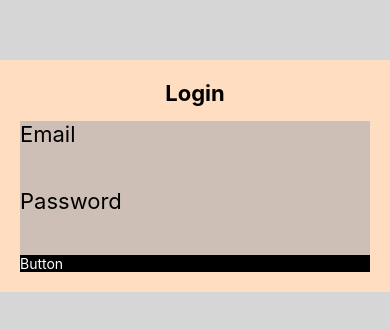
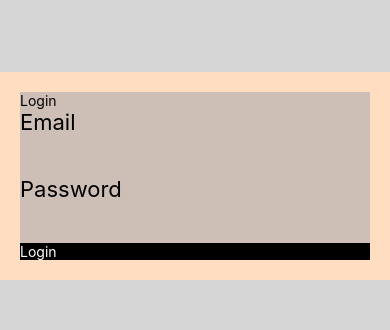
Before and after one commit to Zisuen/GoalTracker, a React Native app: screen /Login in a window 390 px wide. Shown: the part 246-576 px from the top of the page. Built offline with nearby package versions, Linux system fonts and the light colour scheme.

Commit message:
Creating Theme Context

```diff
--- a/src/components/Button.tsx
+++ b/src/components/Button.tsx
@@ -2,13 +2,14 @@ import React from 'react';
 import {Text, StyleSheet, TouchableOpacity} from 'react-native';
 
 type BUTTON_PROPS = {
+  btnLabel: string;
   pressHandler: () => void;
 };
 
-const Button = ({pressHandler}: BUTTON_PROPS) => {
+const Button = ({btnLabel, pressHandler}: BUTTON_PROPS) => {
   return (
     <TouchableOpacity style={styles.container} onPress={pressHandler}>
-      <Text style={styles.text}>Button</Text>
+      <Text style={styles.text}>{btnLabel}</Text>
     </TouchableOpacity>
   );
 };
--- a/src/components/Login/LoginForm.tsx
+++ b/src/components/Login/LoginForm.tsx
@@ -1,5 +1,5 @@
 import React, {useState} from 'react';
-import {Text, View, StyleSheet} from 'react-native';
+import {Text, View} from 'react-native';
 import {useDispatch} from 'react-redux';
 
 import {loginUser} from '~/services/api';
@@ -7,6 +7,8 @@ import {login} from '~/services/redux/loginSlice';
 
 import Button from '../Button';
 import UserInput from './UserInput';
+
+import styles from '~/config/styles/components/Login/LoginForm.styles';
 
 type USER_INPUT = {
   email: string;
@@ -37,7 +39,8 @@ const LoginForm = () => {
   };
 
   return (
-    <View style={styles.container}>
+    <View style={styles.rootContainer}>
+      <Text>Login</Text>
       <UserInput
         inputType="email"
         getter={inputState.email}
@@ -48,15 +51,9 @@ const LoginForm = () => {
         getter={inputState.password}
         setter={handleInputChange}
       />
-      <Button pressHandler={loginHandler} />
+      <Button pressHandler={loginHandler} btnLabel={'Login'} />
     </View>
   );
 };
 
 export default LoginForm;
-
-const styles = StyleSheet.create({
-  container: {
-    backgroundColor: '#cdbfb5',
-  },
-});
--- a/src/components/Login/UserInput.tsx
+++ b/src/components/Login/UserInput.tsx
@@ -1,6 +1,8 @@
 import React from 'react';
-import {View, Text, StyleSheet, TextInput} from 'react-native';
+import {View, Text, TextInput} from 'react-native';
 import {HANDLE_INPUT_CHANGE} from './LoginForm';
+
+import styles from '~/config/styles/components/Login/UserInput.styles';
 
 type USER_INPUT = {
   inputType: 'email' | 'password';
@@ -23,17 +25,3 @@ const UserInput = ({inputType, getter, setter}: USER_INPUT) => {
 };
 
 export default UserInput;
-
-const styles = StyleSheet.create({
-  formContainer: {
-    marginBottom: 12,
-  },
-  formTitle: {
-    fontSize: 22,
-    textTransform: 'capitalize',
-  },
-  formInput: {
-    marginTop: 5,
-    fontSize: 20,
-  },
-});
--- /dev/null
+++ b/src/config/styles/components/Login/LoginForm.styles.ts
@@ -0,0 +1,15 @@
+import {StyleSheet} from 'react-native';
+
+const stylesLoginForm = StyleSheet.create({
+  rootContainer: {
+    backgroundColor: '#cdbfb5',
+  },
+  title: {
+    fontSize: 22,
+    fontWeight: 'bold',
+    textAlign: 'center',
+    marginBottom: 15,
+  },
+});
+
+export default stylesLoginForm;
--- /dev/null
+++ b/src/config/styles/components/Login/UserInput.styles.ts
@@ -0,0 +1,17 @@
+import {StyleSheet} from 'react-native';
+
+const stylesUserInput = StyleSheet.create({
+  formContainer: {
+    marginBottom: 12,
+  },
+  formTitle: {
+    fontSize: 22,
+    textTransform: 'capitalize',
+  },
+  formInput: {
+    marginTop: 5,
+    fontSize: 20,
+  },
+});
+
+export default stylesUserInput;
--- /dev/null
+++ b/src/config/styles/screens/Login.styles.ts
@@ -0,0 +1,15 @@
+import {StyleSheet} from 'react-native';
+
+const stylesLoginScreen = StyleSheet.create({
+  rootContainer: {
+    flex: 1,
+    justifyContent: 'center',
+    backgroundColor: '#d6d6d6',
+  },
+  formContainer: {
+    backgroundColor: '#ffddc1',
+    padding: 20,
+  },
+});
+
+export default stylesLoginScreen;
--- a/src/screens/Login.tsx
+++ b/src/screens/Login.tsx
@@ -1,12 +1,14 @@
 import React from 'react';
-import {View, Text, StyleSheet} from 'react-native';
+import {View} from 'react-native';
+
 import LoginForm from '~/components/Login/LoginForm';
+
+import styles from '~/config/styles/screens/Login.styles';
 
 const Login = () => {
   return (
     <View style={styles.rootContainer}>
       <View style={styles.formContainer}>
-        <Text style={styles.title}>Login</Text>
         <LoginForm />
       </View>
     </View>
@@ -14,21 +16,3 @@ const Login = () => {
 };
 
 export default Login;
-
-const styles = StyleSheet.create({
-  rootContainer: {
-    flex: 1,
-    justifyContent: 'center',
-    backgroundColor: '#d6d6d6',
-  },
-  formContainer: {
-    backgroundColor: '#ffddc1',
-    padding: 20,
-  },
-  title: {
-    fontSize: 22,
-    fontWeight: 'bold',
-    textAlign: 'center',
-    marginBottom: 15,
-  },
-});
```
Also changed, not shown: src/services/context/Theme.ts (added, +17 -0 lines), src/config/theme/dark.ts (added), src/config/theme/light.ts (added), src/config/types/theme.ts (added).
